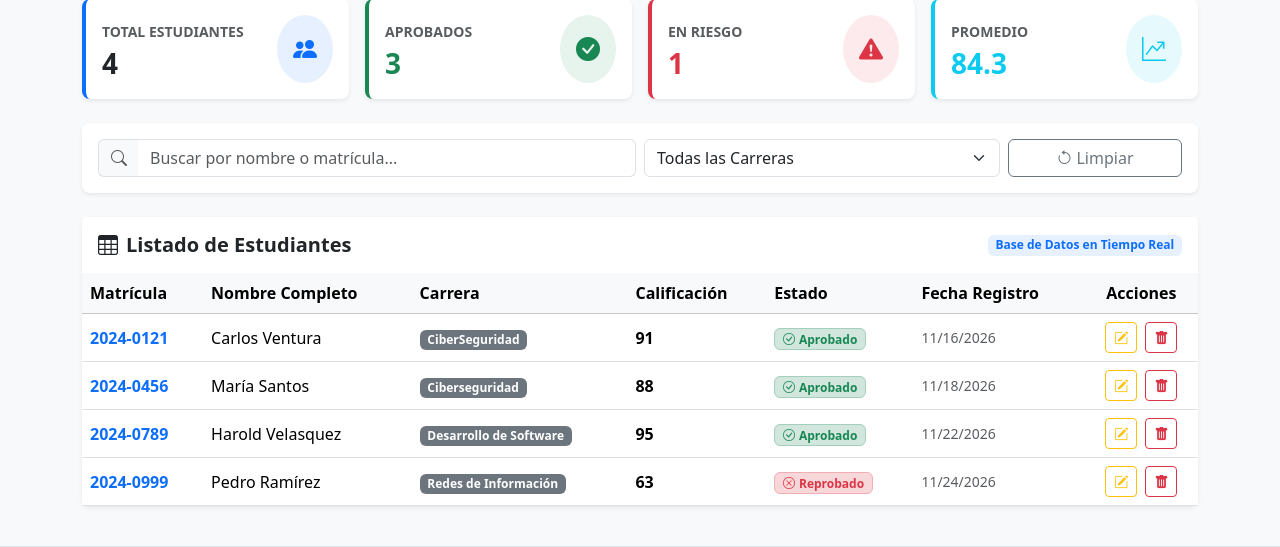
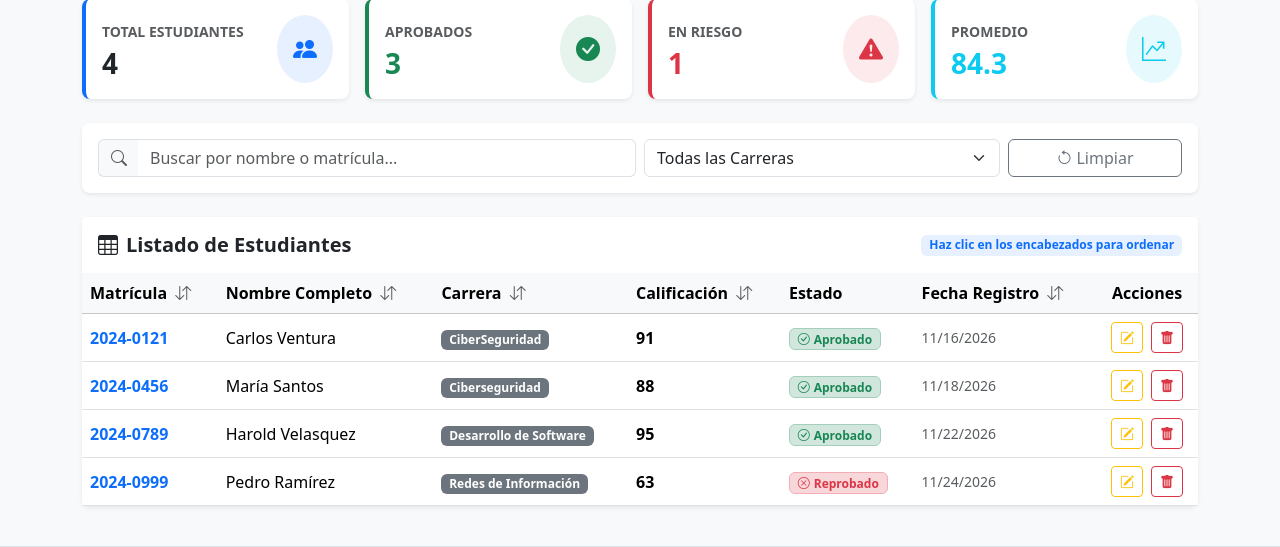
Before and after one commit to MrTorres30/Wilmer_Torres_Tarea_3, an ASP.NET Core app: page / in a window 1280 px wide. Shown: the part 171-718 px from the top of the page. Run offline with ASP.NET Core 8, Linux system fonts and the light colour scheme.

Commit message:
feat: ordenamiento dinamico por columnas al hacer clic en encabezados

```diff
--- a/Pages/Index.cshtml
+++ b/Pages/Index.cshtml
@@ -113,24 +113,34 @@
     </div>
 </div>
 
-<!-- Tabla de Registros CRUD -->
+<!-- Tabla de Registros CRUD con Ordenamiento de Columnas -->
 <div class="card border-0 shadow-sm rounded-3">
     <div class="card-header bg-white py-3 border-0 d-flex justify-content-between align-items-center">
         <h5 class="fw-bold text-dark mb-0">
             <i class="bi bi-table me-2"></i>Listado de Estudiantes
         </h5>
-        <span class="badge bg-primary bg-opacity-10 text-primary">Base de Datos en Tiempo Real</span>
+        <span class="badge bg-primary bg-opacity-10 text-primary">Haz clic en los encabezados para ordenar</span>
     </div>
     <div class="table-responsive">
         <table class="table table-hover align-middle mb-0">
             <thead class="table-light">
                 <tr>
-                    <th>Matrícula</th>
-                    <th>Nombre Completo</th>
-                    <th>Carrera</th>
-                    <th>Calificación</th>
+                    <th style="cursor: pointer;" onclick="ordenarPorColumna('matricula')">
+                        Matrícula <i class="bi bi-arrow-down-up text-muted ms-1" id="icono-matricula"></i>
+                    </th>
+                    <th style="cursor: pointer;" onclick="ordenarPorColumna('nombre')">
+                        Nombre Completo <i class="bi bi-arrow-down-up text-muted ms-1" id="icono-nombre"></i>
+                    </th>
+                    <th style="cursor: pointer;" onclick="ordenarPorColumna('carrera')">
+                        Carrera <i class="bi bi-arrow-down-up text-muted ms-1" id="icono-carrera"></i>
+                    </th>
+                    <th style="cursor: pointer;" onclick="ordenarPorColumna('calificacion')">
+                        Calificación <i class="bi bi-arrow-down-up text-muted ms-1" id="icono-calificacion"></i>
+                    </th>
                     <th>Estado</th>
-                    <th>Fecha Registro</th>
+                    <th style="cursor: pointer;" onclick="ordenarPorColumna('fecha')">
+                        Fecha Registro <i class="bi bi-arrow-down-up text-muted ms-1" id="icono-fecha"></i>
+                    </th>
                     <th class="text-center">Acciones</th>
                 </tr>
             </thead>
@@ -185,6 +195,8 @@
 @section Scripts {
 <script>
     let modalInstance = null;
+    let listaEstudiantes = [];
+    let ordenActual = { columna: '', ascendente: true };
 
     document.addEventListener("DOMContentLoaded", () => {
         modalInstance = new bootstrap.Modal(document.getElementById('modalEstudiante'));
@@ -193,7 +205,11 @@
 
     async function cargarEstudiantes() {
         const res = await fetch('/api/estudiantes');
-        const estudiantes = await res.json();
+        listaEstudiantes = await res.json();
+        renderizarTabla(listaEstudiantes);
+    }
+
+    function renderizarTabla(estudiantes) {
         const tbody = document.getElementById('tablaEstudiantes');
         tbody.innerHTML = '';
 
@@ -239,6 +255,26 @@
         filtrarTabla();
     }
 
+    // Función para ordenar por cualquier columna
+    function ordenarPorColumna(columna) {
+        if (ordenActual.columna === columna) {
+            ordenActual.ascendente = !ordenActual.ascendente;
+        } else {
+            ordenActual.columna = columna;
+            ordenActual.ascendente = true;
+        }
+
+        const factor = ordenActual.ascendente ? 1 : -1;
+
+        listaEstudiantes.sort((a, b) => {
+            if (columna === 'calificacion') return (a.calificacion - b.calificacion) * factor;
+            if (columna === 'fecha') return (new Date(a.fechaRegistro) - new Date(b.fechaRegistro)) * factor;
+            return a[columna].localeCompare(b[columna]) * factor;
+        });
+
+        renderizarTabla(listaEstudiantes);
+    }
+
     function abrirModalCrear() {
         document.getElementById('modalTitulo').innerText = 'Registrar Nuevo Estudiante';
         document.getElementById('estudianteId').value = '0';
@@ -269,20 +305,17 @@
         const carrera = document.getElementById('slcCarrera').value;
         const calificacionStr = document.getElementById('txtCalificacion').value.trim();
 
-        // VALIDACIÓN 1: Campos obligatorios
         if (!matricula || !nombre || calificacionStr === '') {
             alert('⚠️ Error: Todos los campos son obligatorios.');
             return;
         }
 
-        // VALIDACIÓN 2: Formato de Matrícula (AAAA-NNNN)
         const regexMatricula = /^[0-9]{4}-[0-9]{4}$/;
         if (!regexMatricula.test(matricula)) {
             alert('⚠️ Error de formato: La matrícula debe tener el formato AAAA-NNNN (Ejemplo: 2024-1234).');
             return;
         }
 
-        // VALIDACIÓN 3: Rango de Calificación (0 a 100)
         const calificacion = parseFloat(calificacionStr);
         if (isNaN(calificacion) || calificacion < 0 || calificacion > 100) {
             alert('⚠️ Error de rango: La calificación debe ser un número entre 0 y 100.');
```
